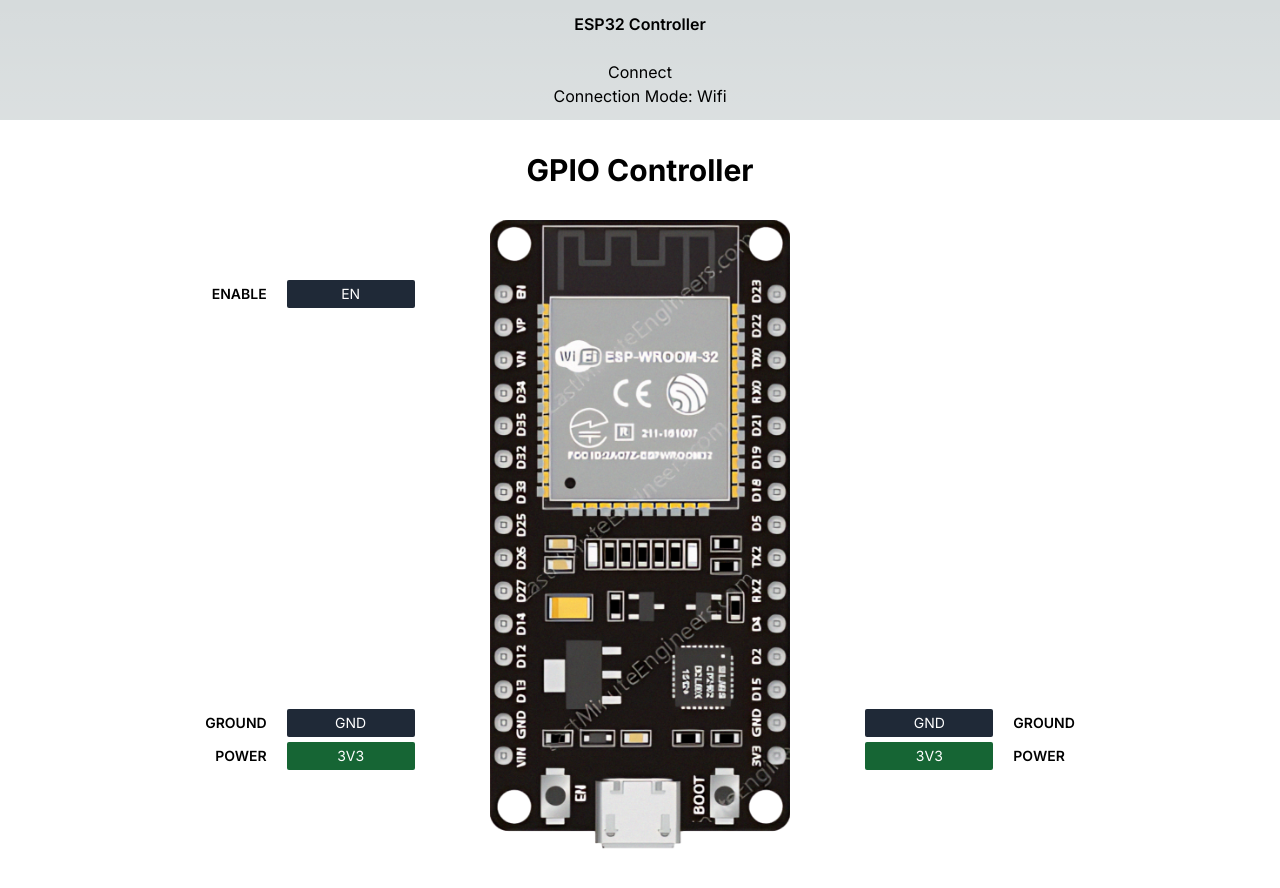
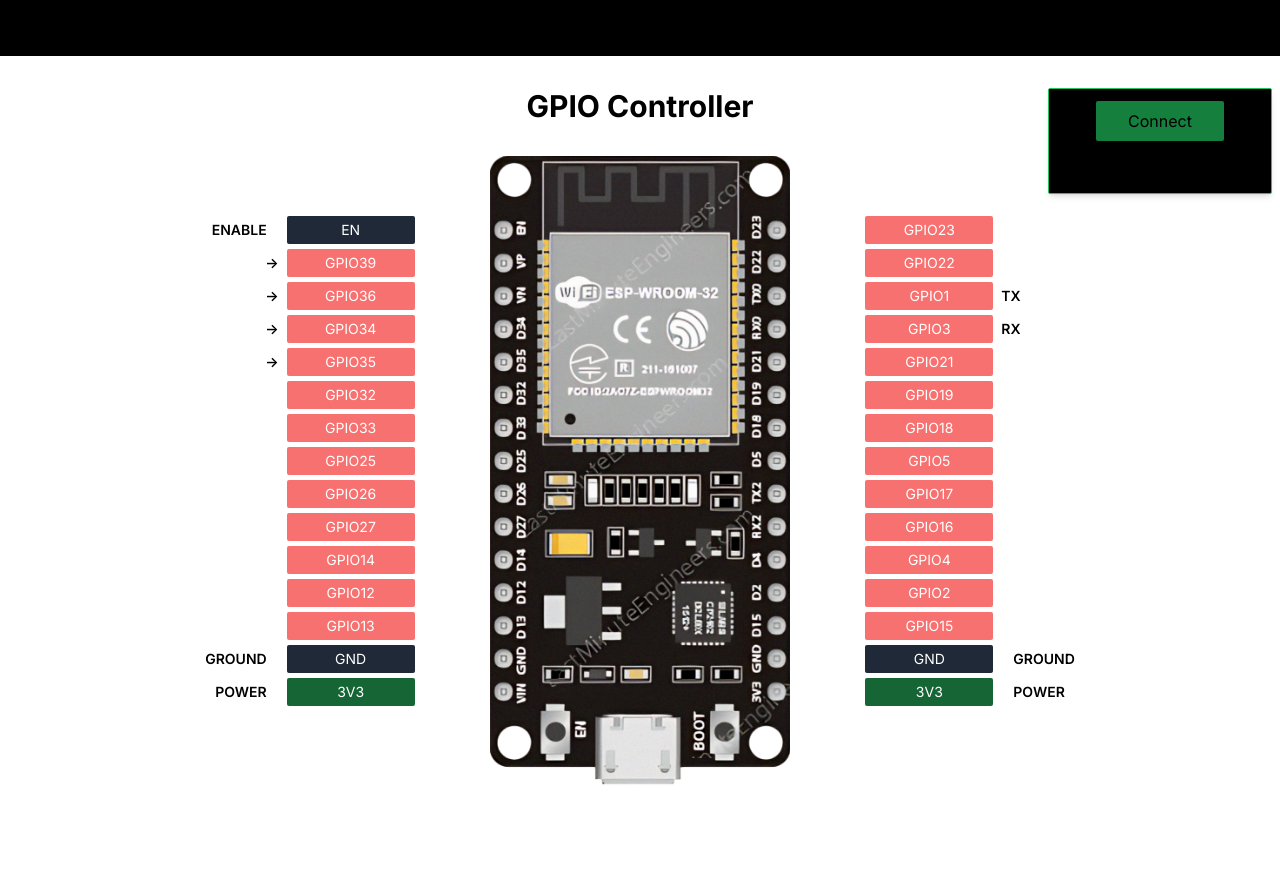
Before and after one commit to cybertechy/Esp32-GPIO-Controller, a Next.js app in the folder Web/: page / in a window 1280 px wide. Shown: the top 888 px of the page. After the commit the page ends 858 px from the top, so only its background shows below. Built offline with nearby package versions, Linux system fonts and the light colour scheme.

Commit message:
Updated tailwind Config

```diff
--- a/Web/Components/Navbar.js
+++ b/Web/Components/Navbar.js
@@ -70,10 +70,6 @@
     return <>
         <nav className='flex flex-row gap-10 p-3 w-full bg-black dark:bg-slate-800 justify-center items-center'>
             <p className='text-2xl font-semibold'> ESP32 Controller </p>
-            <span className='hidden bg-red-400'></span>
-            <span className='hidden bg-red-700 '></span>
-            <span className='hidden bg-green-800'></span>
-            <span className='hidden bg-sky-700'></span>
         </nav>
         <ToastContainer />
         <section className="lg:fixed right-2 bg-black dark:bg-slate-800 rounded-sm lg:mt-8 border-b shadow-md lg:border border-green-500 p-3 lg:w-56 h-fit ">
--- a/Web/tailwind.config.js
+++ b/Web/tailwind.config.js
@@ -2,7 +2,7 @@
 module.exports = {
   content: [
     './pages/**/*.{js,ts,jsx,tsx,mdx}',
-    './components/**/*.{js,ts,jsx,tsx,mdx}',
+    './Components/**/*.{js,ts,jsx,tsx,mdx}',
     './app/**/*.{js,ts,jsx,tsx,mdx}',
   ],
   theme: {
```
